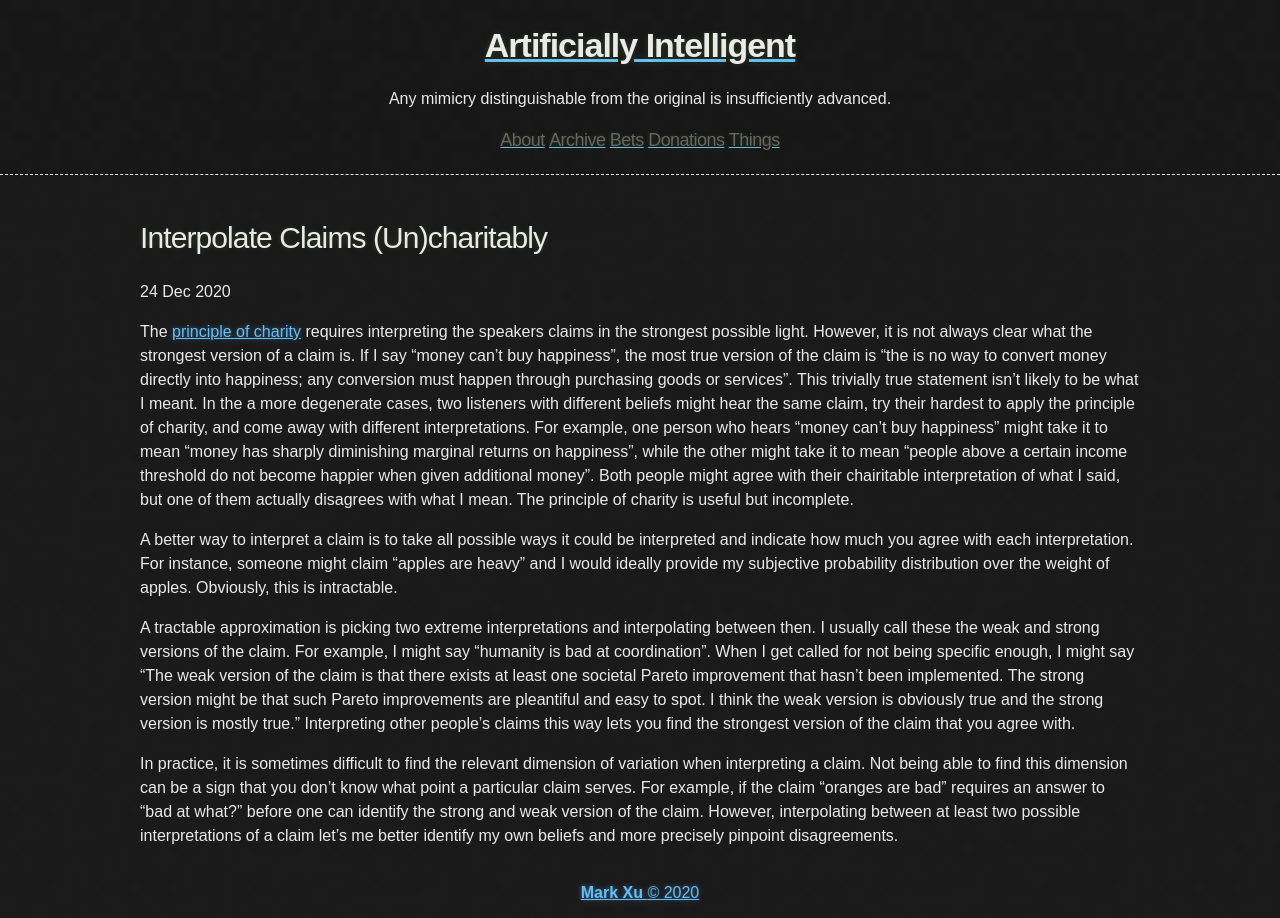
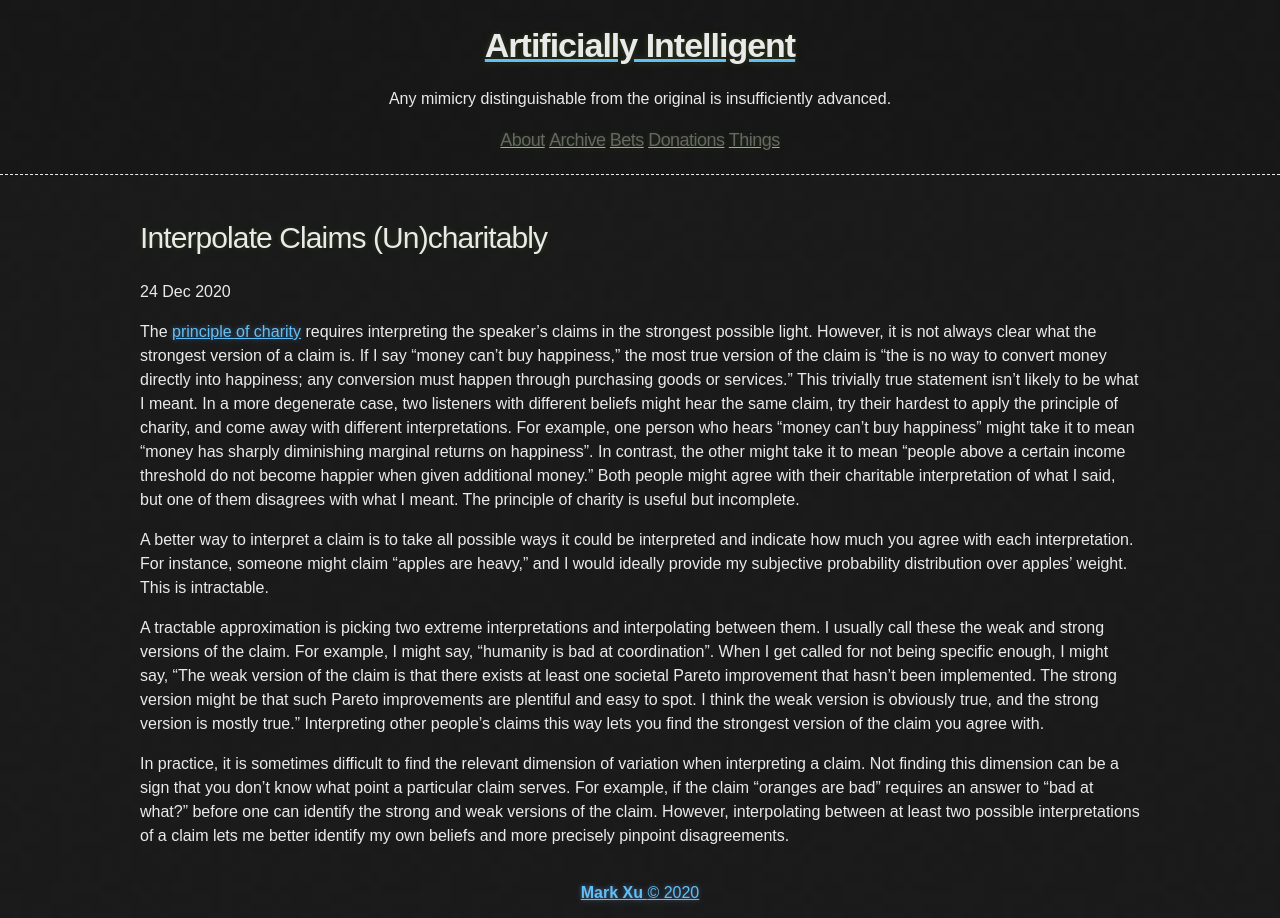
Before and after one commit to tocttou/hacker-blog, a Jekyll site: the page built from _posts/2020-12-24-Interpolate-Claims.md, in a window 1280 px wide. Built offline with Jekyll 4.4.1, drawn with Linux system fonts in a browser that asks for light colours.

Commit message:
Update 2020-12-24-Interpolate-Claims.md

```diff
--- a/_posts/2020-12-24-Interpolate-Claims.md
+++ b/_posts/2020-12-24-Interpolate-Claims.md
@@ -3,10 +3,10 @@ title: Interpolate Claims (Un)charitably
 published: true
 ---
 
-The [principle of charity](https://www.wikiwand.com/en/Principle_of_charity) requires interpreting the speakers claims in the strongest possible light. However, it is not always clear what the strongest version of a claim is. If I say "money can't buy happiness", the most true version of the claim is "the is no way to convert money directly into happiness; any conversion must happen through purchasing goods or services". This trivially true statement isn't likely to be what I meant. In the a more degenerate cases, two listeners with different beliefs might hear the same claim, try their hardest to apply the principle of charity, and come away with different interpretations. For example, one person who hears "money can't buy happiness" might take it to mean "money has sharply diminishing marginal returns on happiness", while the other might take it to mean "people above a certain income threshold do not become happier when given additional money". Both people might agree with their chairitable interpretation of what I said, but one of them actually disagrees with what I mean. The principle of charity is useful but incomplete.
+The [principle of charity](https://www.wikiwand.com/en/Principle_of_charity) requires interpreting the speaker's claims in the strongest possible light. However, it is not always clear what the strongest version of a claim is. If I say "money can't buy happiness," the most true version of the claim is "the is no way to convert money directly into happiness; any conversion must happen through purchasing goods or services." This trivially true statement isn't likely to be what I meant. In a more degenerate case, two listeners with different beliefs might hear the same claim, try their hardest to apply the principle of charity, and come away with different interpretations. For example, one person who hears "money can't buy happiness" might take it to mean "money has sharply diminishing marginal returns on happiness". In contrast, the other might take it to mean "people above a certain income threshold do not become happier when given additional money." Both people might agree with their charitable interpretation of what I said, but one of them disagrees with what I meant. The principle of charity is useful but incomplete.
 
-A better way to interpret a claim is to take all possible ways it could be interpreted and indicate how much you agree with each interpretation. For instance, someone might claim "apples are heavy" and I would ideally provide my subjective probability distribution over the weight of apples. Obviously, this is intractable.
+A better way to interpret a claim is to take all possible ways it could be interpreted and indicate how much you agree with each interpretation. For instance, someone might claim "apples are heavy," and I would ideally provide my subjective probability distribution over apples' weight. This is intractable.
 
-A tractable approximation is picking two extreme interpretations and interpolating between then. I usually call these the weak and strong versions of the claim. For example, I might say "humanity is bad at coordination". When I get called for not being specific enough, I might say "The weak version of the claim is that there exists at least one societal Pareto improvement that hasn't been implemented. The strong version might be that such Pareto improvements are pleantiful and easy to spot. I think the weak version is obviously true and the strong version is mostly true." Interpreting other people's claims this way lets you find the strongest version of the claim that you agree with.
+A tractable approximation is picking two extreme interpretations and interpolating between them. I usually call these the weak and strong versions of the claim. For example, I might say, "humanity is bad at coordination". When I get called for not being specific enough, I might say, "The weak version of the claim is that there exists at least one societal Pareto improvement that hasn't been implemented. The strong version might be that such Pareto improvements are plentiful and easy to spot. I think the weak version is obviously true, and the strong version is mostly true." Interpreting other people's claims this way lets you find the strongest version of the claim you agree with.
 
-In practice, it is sometimes difficult to find the relevant dimension of variation when interpreting a claim. Not being able to find this dimension can be a sign that you don't know what point a particular claim serves. For example, if the claim "oranges are bad" requires an answer to "bad at what?" before one can identify the strong and weak version of the claim. However, interpolating between at least two possible interpretations of a claim let's me better identify my own beliefs and more precisely pinpoint disagreements.
+In practice, it is sometimes difficult to find the relevant dimension of variation when interpreting a claim. Not finding this dimension can be a sign that you don't know what point a particular claim serves. For example, if the claim "oranges are bad" requires an answer to "bad at what?" before one can identify the strong and weak versions of the claim. However, interpolating between at least two possible interpretations of a claim lets me better identify my own beliefs and more precisely pinpoint disagreements.
```
